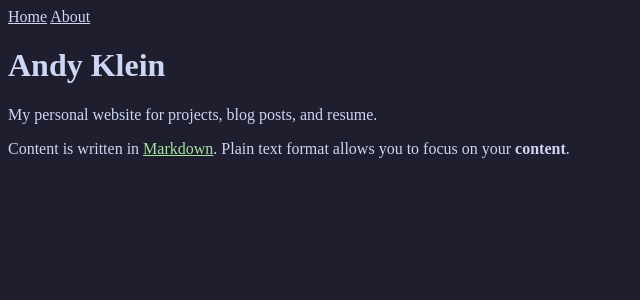
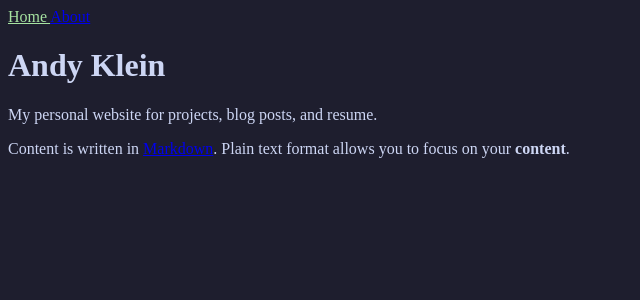
Before and after one commit to Andy-Klein/andy-klein.github.io, a Jekyll site: the page built from index.md, in a window 1280 px wide. Shown: the top 300 px of the page, without its empty margins (0-640 px from the left). Built offline with Jekyll 4.4.1, drawn with Linux system fonts in a browser that asks for light colours.

Commit message:
updated nav to be liquid. Added yml file

```diff
--- /dev/null
+++ b/_data/navigation.yml
@@ -0,0 +1,4 @@
+- name: Home
+  link: /
+- name: About
+  link: /about.html
--- a/_includes/navigation.html
+++ b/_includes/navigation.html
@@ -1,4 +1,7 @@
 <nav>
-  <a class="navlink" href="/">Home</a>
-  <a class="navlink" href="/about.html">About</a>
+  {% for item in site.data.navigation %}
+    <a href="{{ item.link }}" {% if page.url == item.link %}style="color: #a6e3a1;"{% endif %}>
+      {{ item.name }}
+    </a>
+  {% endfor %}
 </nav>
--- a/_sass/main.scss
+++ b/_sass/main.scss
@@ -2,16 +2,3 @@
   color: #cdd6f4;
   background: #1e1e2e;
 }
-
-.navlink {
-  color: #cdd6f4;
-}
-
-a {
-  color: #a6e3a1;
-}
-
-img {
-  width: 500px;
-  height: auto;
-}
```
